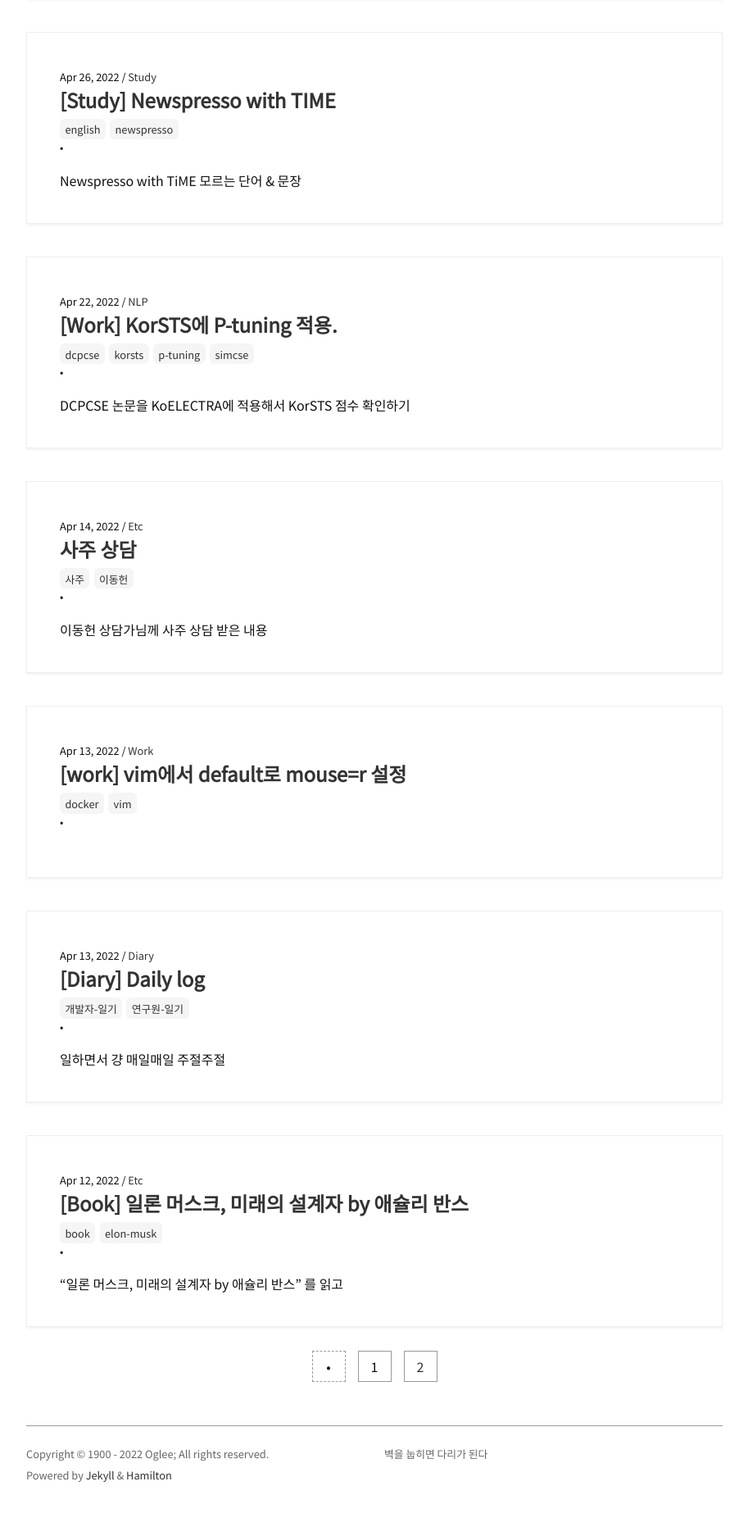
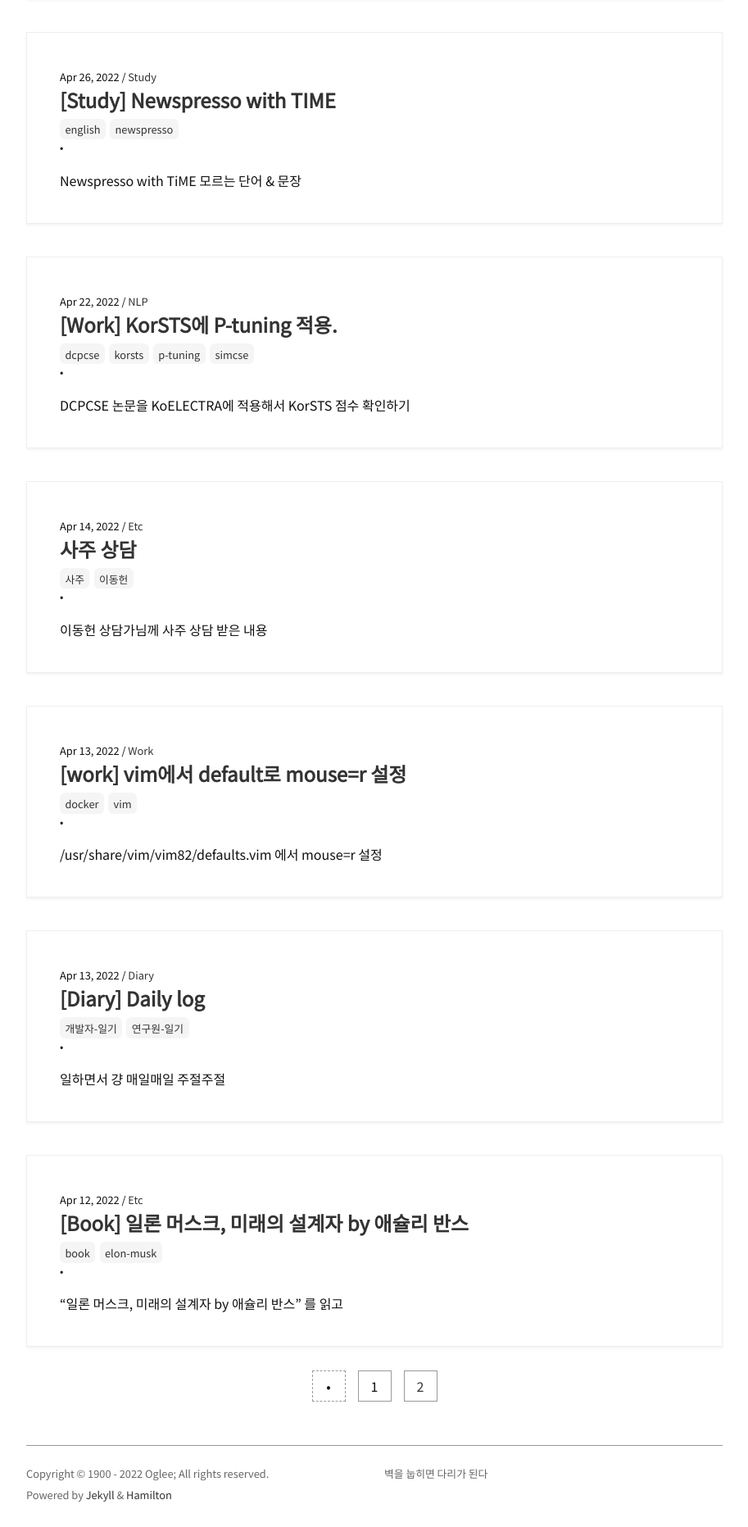
Before and after one commit to oglee815/oglee815_old.github.io, a Jekyll site: the page built from index.html, in a window 1280 px wide. Shown: the part 1312-3175 px from the top of the page at 82% size, without its empty margins (258-1171 px from the left). Built offline with Jekyll 4.4.1, drawn with Linux system fonts in a browser that asks for light colours; nearby versions of some CDN libraries; some web fonts are replaced; the list of posts is cut into pages by our own code; comment, search, counter and statistics services are not loaded; some of the changed lines change nothing that is shown.

Commit message:
Update 1900-01-01-work-mouse.md

```diff
--- a/_posts/1900-01-01-work-mouse.md
+++ b/_posts/1900-01-01-work-mouse.md
@@ -13,3 +13,13 @@ tags:
 - Vim
 - Docker
 ---
+
+/usr/share/vim/vim82/defaults.vim 에서 mouse=r 설정
+
+<!--more-->
+
+- Docker를 새로 만들고 Vim을 다시 설치하자, 마우스 더블클릭 시에 내용이 복사되는 기능이 사리짐.
+- 구글링 해보니 \:set mouse=r 로 변경하면 되지만 매번 할 수는 없었음.
+- default로 설정하기 위해 이것저것 해본 결과, /usr/share/vim/vim82/defaults.vim 에서 아래 라인을 바꾸니까 됐음.
+  - ![image](https://user-images.githubusercontent.com/18374514/168773675-ebd4814e-30f5-46bf-8ab4-66f4ac87459b.png)
+- 근데 왜 xterm에서 실행할 때만 적용되는 옵션이 있는거지?
```
